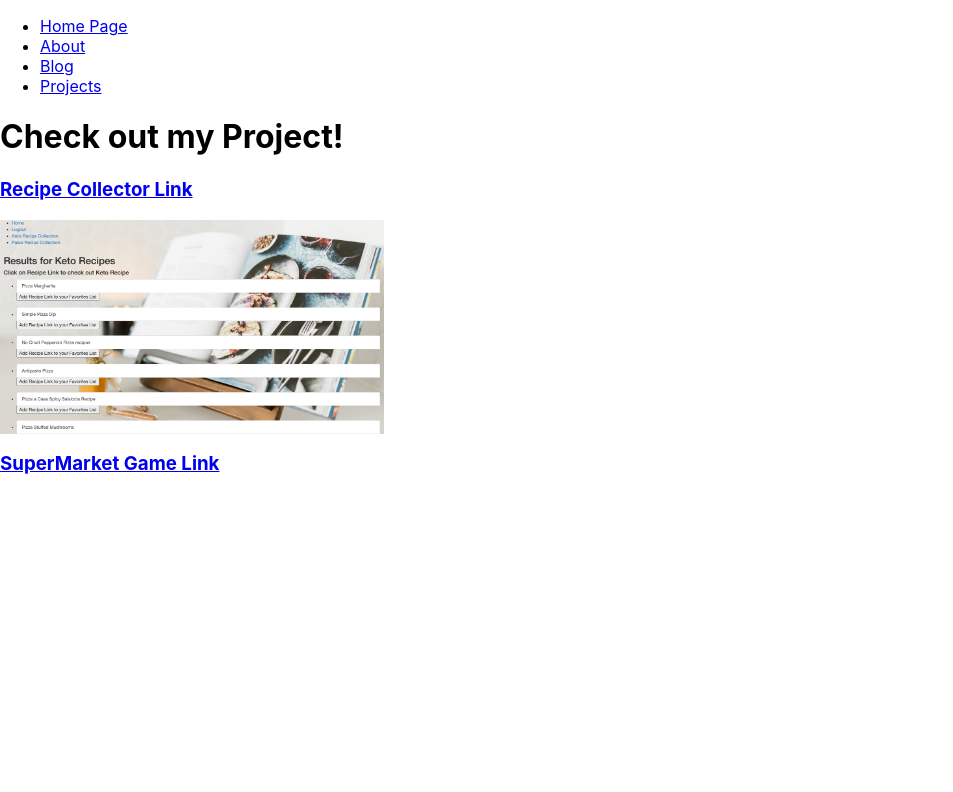
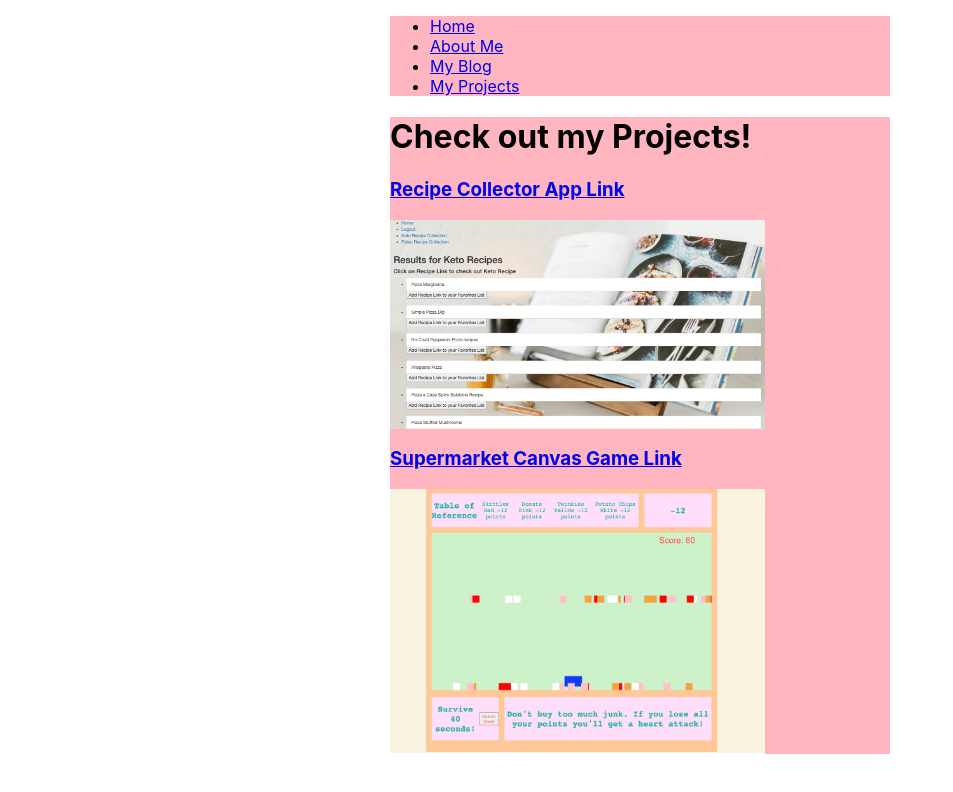
Before and after one commit to WDI-SEA/react-router-portfolio, a React (Create React App) app in the folder react-router/: page /projects in a window 1280 px wide. Shown: the top 792 px of the page, without its empty margins (0-953 px from the left). Built offline with nearby package versions, Linux system fonts and the light colour scheme.

Commit message:
added another project

```diff
--- a/react-router/src/App.css
+++ b/react-router/src/App.css
@@ -1,5 +1,6 @@
 .App {
   text-align: center;
+
 }
 
 .App-logo {
@@ -37,8 +38,15 @@
   }
 }
 
-.recipeImage {
+.image {
 
   display: flex;
-  width: 30%;
+  width: 75%;
 }
+
+.myContainer {
+  max-width: 500px;
+  margin: auto;
+  background-color: lightpink;
+
+}
--- a/react-router/src/components/pages/About.js
+++ b/react-router/src/components/pages/About.js
@@ -3,7 +3,7 @@ import React, { Component } from 'react'
 class About extends Component {
     render() {
         return (
-            <div>
+            <div className='myContainer'>
                 <h1>About Me</h1>
                 <p>This is just a little snippet about me</p>
                 <p>Dont really know what im doing yet</p>
--- a/react-router/src/components/pages/Blog.js
+++ b/react-router/src/components/pages/Blog.js
@@ -5,7 +5,7 @@ class Blog extends Component {
     render() {
         const allPost = this.props.posts.map((post, i) =>{
         return (
-            <div>
+            <div className='myContainer'>
                 <h1>This is my Blog</h1>
                 <h3>Title: {post.title}</h3>
                 <h4>Author: {post.author}</h4>
@@ -15,7 +15,6 @@ class Blog extends Component {
     })
     return (
         <div>
-            <h1>My Blog</h1>
             {allPost}
         </div>
     )
--- a/react-router/src/components/pages/Homepage.js
+++ b/react-router/src/components/pages/Homepage.js
@@ -3,8 +3,10 @@ import React, { Component } from 'react'
 class Homepage extends Component {
     render() {
         return (
-            <div>
-                <h1>HomePage</h1>
+            <div className='myContainer'>
+                <h1>Welcome to my Blog</h1>
+                <hr></hr>
+                <p>Go through my navigation links to learn more</p>
             </div>
         )
     }
--- a/react-router/src/components/pages/Projects.js
+++ b/react-router/src/components/pages/Projects.js
@@ -4,14 +4,15 @@ import React, { Component } from 'react'
 class Projects extends Component {
     render() {
         return (
-            <div>
-              <h1>Check out my Project!</h1>
+            <div className='myContainer'>
+              <h1>Check out my Projects!</h1>
               <div>
-              <h3><a href={`https://express-auth-reference.herokuapp.com/`}>Recipe Collector Link</a></h3>
-              <img src='/recipe.png' className='recipeImage' alt="Recipe Image"/>
+              <h3><a href={`https://express-auth-reference.herokuapp.com/`}>Recipe Collector App Link</a></h3>
+              <img src='/recipe.png' className='image' alt="Recipe Image"/>
               </div>
               <div>
-                  <h3><a href={`https://github.com/kellylarrea/Supermarket-Shopper`}>SuperMarket Game Link</a></h3>
+                  <h3><a href={`https://github.com/kellylarrea/Supermarket-Shopper`}>Supermarket Canvas Game Link</a></h3>
+                  <img src='/supermarket.png' className='image' alt="Supermarket Image"/>
               </div>
             </div>
         )
--- a/react-router/src/components/partials/Header.js
+++ b/react-router/src/components/partials/Header.js
@@ -4,13 +4,13 @@ import {Link} from 'react-router-dom'
 class Header extends Component {
     render() {
         return (
-          <header>
+          <header className='myContainer'>
               <nav>
                   <ul>
-                      <li><Link to="/">Home Page</Link></li>
-                      <li><Link to="/about">About</Link></li>
-                      <li><Link to="/blog">Blog</Link></li>
-                      <li><Link to="/projects">Projects</Link></li>
+                      <li><Link to="/">Home</Link></li>
+                      <li><Link to="/about">About Me</Link></li>
+                      <li><Link to="/blog">My Blog</Link></li>
+                      <li><Link to="/projects">My Projects</Link></li>
                   </ul>
               </nav>
           </header>
```
Also changed, not shown: react-router/public/supermarket.png (added).
